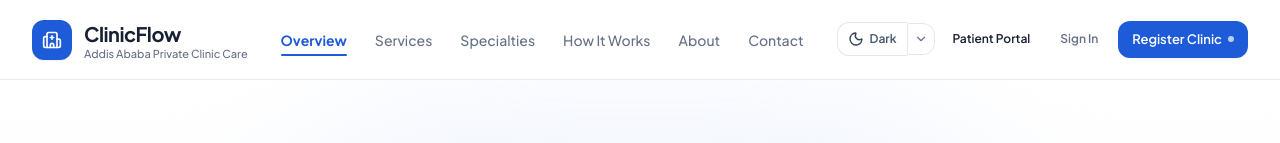
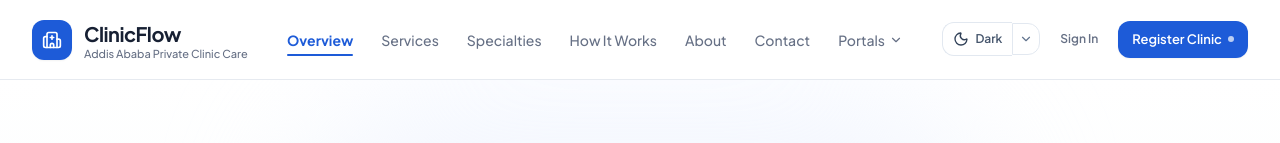
Before and after one commit to zenebumelaku/clinicFlow, a React (Vite) app in the folder frontend/: page / in a window 1280 px wide. Shown: the top 143 px of the page. Built offline with nearby package versions, Linux system fonts and the light colour scheme.

Commit message:
added portal for others roles

```diff
--- a/frontend/src/components/layout/PublicFooter.tsx
+++ b/frontend/src/components/layout/PublicFooter.tsx
@@ -90,14 +90,6 @@ export const PublicFooter: React.FC<PublicFooterProps> = ({ onNavigate }) => {
                   Frequently Asked Questions
                 </button>
               </li>
-              <li>
-                <button
-                  onClick={() => onNavigate("/patient")}
-                  className="hover:text-white transition-colors cursor-pointer text-left"
-                >
-                  Patient Portal
-                </button>
-              </li>
             </ul>
           </div>
 
@@ -128,7 +120,7 @@ export const PublicFooter: React.FC<PublicFooterProps> = ({ onNavigate }) => {
                   onClick={() => onNavigate("/dashboard/overview")}
                   className="hover:text-white transition-colors cursor-pointer text-left"
                 >
-                  Clinic Dashboard
+                  Admin Portal
                 </button>
               </li>
               <li>
@@ -136,7 +128,7 @@ export const PublicFooter: React.FC<PublicFooterProps> = ({ onNavigate }) => {
                   onClick={() => onNavigate("/doctor/overview")}
                   className="hover:text-white transition-colors cursor-pointer text-left"
                 >
-                  Physician Portal
+                  Doctor Portal
                 </button>
               </li>
               <li>
--- a/frontend/src/components/layout/PublicNavbar.tsx
+++ b/frontend/src/components/layout/PublicNavbar.tsx
@@ -9,6 +9,8 @@ import {
   Moon,
   Monitor,
   CheckCircle2,
+  Stethoscope,
+  Users,
 } from "lucide-react";
 import { useTheme } from "../../lib/theme";
 
@@ -24,9 +26,11 @@ export const PublicNavbar: React.FC<PublicNavbarProps> = ({
   const isHome = currentPath === "/";
   const [isScrolled, setIsScrolled] = React.useState(false);
   const [mobileMenuOpen, setMobileMenuOpen] = React.useState(false);
+  const [showPortalsMenu, setShowPortalsMenu] = React.useState(false);
   const { theme, isDark, setTheme, toggleTheme } = useTheme();
   const [showThemeMenu, setShowThemeMenu] = React.useState(false);
   const themeRef = React.useRef<HTMLDivElement>(null);
+  const portalsRef = React.useRef<HTMLDivElement>(null);
 
   React.useEffect(() => {
     const handleClickOutside = (event: MouseEvent) => {
@@ -35,6 +39,12 @@ export const PublicNavbar: React.FC<PublicNavbarProps> = ({
         !themeRef.current.contains(event.target as Node)
       ) {
         setShowThemeMenu(false);
+      }
+      if (
+        portalsRef.current &&
+        !portalsRef.current.contains(event.target as Node)
+      ) {
+        setShowPortalsMenu(false);
       }
     };
     document.addEventListener("mousedown", handleClickOutside);
@@ -53,6 +63,7 @@ export const PublicNavbar: React.FC<PublicNavbarProps> = ({
   const handleNavClick = (path: string) => {
     onNavigate(path);
     setMobileMenuOpen(false);
+    setShowPortalsMenu(false);
   };
 
   return (
@@ -134,6 +145,52 @@ export const PublicNavbar: React.FC<PublicNavbarProps> = ({
           >
             Contact
           </button>
+          <div className="relative" ref={portalsRef}>
+            <button
+              type="button"
+              onClick={() => setShowPortalsMenu((open) => !open)}
+              aria-haspopup="menu"
+              aria-expanded={showPortalsMenu}
+              className="inline-flex items-center gap-1 transition-colors duration-200 cursor-pointer hover:text-[#1D5BD8] dark:hover:text-[#60A5FA] py-1.5 px-2 rounded-lg hover:bg-slate-50 dark:hover:bg-zinc-800/60"
+            >
+              Portals
+              <ChevronDown className="h-3.5 w-3.5" />
+            </button>
+            {showPortalsMenu && (
+              <div
+                role="menu"
+                className="absolute right-0 top-full z-50 mt-2 w-52 rounded-xl border border-slate-200 bg-white p-1.5 text-sm text-slate-700 shadow-xl dark:border-zinc-800 dark:bg-[#121214] dark:text-zinc-200"
+              >
+                <button
+                  type="button"
+                  role="menuitem"
+                  onClick={() => handleNavClick("/patient")}
+                  className="flex w-full items-center gap-2.5 rounded-lg px-3 py-2.5 text-left hover:bg-blue-50 hover:text-[#1D5BD8] dark:hover:bg-zinc-800 dark:hover:text-blue-300"
+                >
+                  <Users className="h-4 w-4" />
+                  Patient Portal
+                </button>
+                <button
+                  type="button"
+                  role="menuitem"
+                  onClick={() => handleNavClick("/doctor/overview")}
+                  className="flex w-full items-center gap-2.5 rounded-lg px-3 py-2.5 text-left hover:bg-blue-50 hover:text-[#1D5BD8] dark:hover:bg-zinc-800 dark:hover:text-blue-300"
+                >
+                  <Stethoscope className="h-4 w-4" />
+                  Doctor Portal
+                </button>
+                <button
+                  type="button"
+                  role="menuitem"
+                  onClick={() => handleNavClick("/dashboard/overview")}
+                  className="flex w-full items-center gap-2.5 rounded-lg px-3 py-2.5 text-left hover:bg-blue-50 hover:text-[#1D5BD8] dark:hover:bg-zinc-800 dark:hover:text-blue-300"
+                >
+                  <Hospital className="h-4 w-4" />
+                  Admin Portal
+                </button>
+              </div>
+            )}
+          </div>
         </nav>
 
         {/* Right CTA Actions */}
@@ -250,12 +307,6 @@ export const PublicNavbar: React.FC<PublicNavbarProps> = ({
           </div>
 
           <button
-            onClick={() => handleNavClick("/patient")}
-            className="hidden xl:inline-flex text-xs font-semibold px-2.5 py-1.5 rounded-lg text-[#172033] dark:text-zinc-200 hover:text-[#1D5BD8] dark:hover:text-[#60A5FA] hover:bg-[#EFF4FF] dark:hover:bg-zinc-800 transition-all duration-200 cursor-pointer whitespace-nowrap"
-          >
-            Patient Portal
-          </button>
-          <button
             onClick={() => handleNavClick("/login")}
             className="text-xs font-semibold px-2.5 sm:px-3 py-1.5 rounded-lg text-[#667085] dark:text-zinc-300 hover:text-[#172033] dark:hover:text-white hover:bg-slate-100 dark:hover:bg-zinc-800 transition-all duration-200 cursor-pointer whitespace-nowrap"
           >
@@ -345,7 +396,19 @@ export const PublicNavbar: React.FC<PublicNavbarProps> = ({
               onClick={() => handleNavClick("/patient")}
               className="text-left px-3 py-2 rounded-lg hover:bg-[#EFF4FF] dark:hover:bg-zinc-800 text-[#1D5BD8] dark:text-[#60A5FA] font-semibold transition-colors"
             >
-              Patient Portal & Appointments
+              Patient Portal
+            </button>
+            <button
+              onClick={() => handleNavClick("/doctor/overview")}
+              className="text-left px-3 py-2 rounded-lg hover:bg-[#EFF4FF] dark:hover:bg-zinc-800 hover:text-[#1D5BD8] dark:hover:text-[#60A5FA] transition-colors"
+            >
+              Doctor Portal
+            </button>
+            <button
+              onClick={() => handleNavClick("/dashboard/overview")}
+              className="text-left px-3 py-2 rounded-lg hover:bg-[#EFF4FF] dark:hover:bg-zinc-800 hover:text-[#1D5BD8] dark:hover:text-[#60A5FA] transition-colors"
+            >
+              Admin Portal
             </button>
           </div>
           <div className="pt-2 border-t border-slate-100 dark:border-zinc-800 space-y-2">
--- a/frontend/src/pages/auth/LoginPage.tsx
+++ b/frontend/src/pages/auth/LoginPage.tsx
@@ -89,7 +89,7 @@ export const LoginPage: React.FC<LoginPageProps> = ({ onNavigate }) => {
               </span>
             </div>
             <h1 className="text-2xl font-bold text-slate-900 dark:text-white tracking-tight">
-              Sign in to your clinic
+              Sign in to ClinicFlow
             </h1>
             <p className="text-xs text-slate-500 dark:text-zinc-400">
               Sign in with your registered email or phone number and password
@@ -147,7 +147,7 @@ export const LoginPage: React.FC<LoginPageProps> = ({ onNavigate }) => {
               isLoading={loading}
               rightIcon={<ArrowRight className="w-4 h-4" />}
             >
-              Sign In to Practice
+              Sign In
             </Button>
           </form>
 
```
